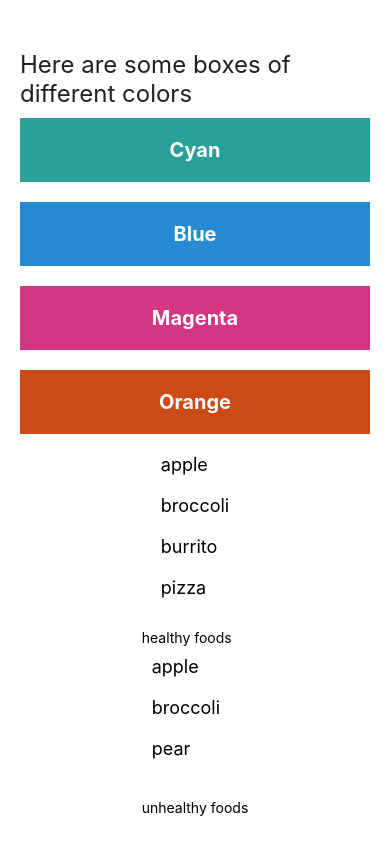
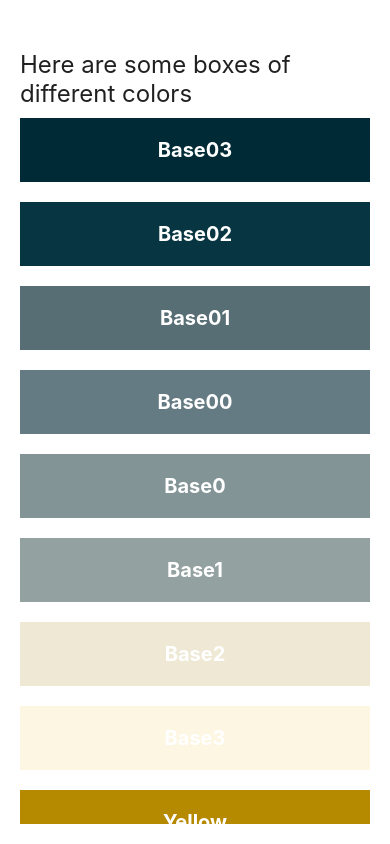
Before and after one commit to joeldmyers/react-native-2024, a React Native app: screen / in a window 390 px wide. Built offline with nearby package versions, Linux system fonts and the light colour scheme.

Commit message:
flatlist exercise

```diff
--- a/App.tsx
+++ b/App.tsx
@@ -19,6 +19,77 @@ const SECTIONFOODS: Section[] = [
   { title: "unhealthy foods", data: ["pizza", "burrito"] },
 ];
 
+type Color = {
+  colorName: string;
+  hexCode: string;
+};
+const COLORS: Color[] = [
+  {
+    colorName: "Base03",
+    hexCode: "#002b36",
+  },
+  {
+    colorName: "Base02",
+    hexCode: "#073642",
+  },
+  {
+    colorName: "Base01",
+    hexCode: "#586e75",
+  },
+  {
+    colorName: "Base00",
+    hexCode: "#657b83",
+  },
+  {
+    colorName: "Base0",
+    hexCode: "#839496",
+  },
+  {
+    colorName: "Base1",
+    hexCode: "#93a1a1",
+  },
+  {
+    colorName: "Base2",
+    hexCode: "#eee8d5",
+  },
+  {
+    colorName: "Base3",
+    hexCode: "#fdf6e3",
+  },
+  {
+    colorName: "Yellow",
+    hexCode: "#b58900",
+  },
+  {
+    colorName: "Orange",
+    hexCode: "#cb4b16",
+  },
+  {
+    colorName: "Red",
+    hexCode: "#dc322f",
+  },
+  {
+    colorName: "Magenta",
+    hexCode: "#d33682",
+  },
+  {
+    colorName: "Violet",
+    hexCode: "#6c71c4",
+  },
+  {
+    colorName: "Blue",
+    hexCode: "#268bd2",
+  },
+  {
+    colorName: "Cyan",
+    hexCode: "#2aa198",
+  },
+  {
+    colorName: "Green",
+    hexCode: "#859990",
+  },
+];
+
 const App = () => {
   return (
     <SafeAreaView style={styles.container}>
@@ -27,21 +98,15 @@ const App = () => {
           Here are some boxes of different colors
         </Text>
       </View>
-      <ColorBox colorName="Cyan" hexCode="#2aa198" />
-      <ColorBox colorName="Blue" hexCode="#268bd2" />
-      <ColorBox colorName="Magenta" hexCode="#d33682" />
-      <ColorBox colorName="Orange" hexCode="#cb4b16" />
       <FlatList
-        data={FOODS}
-        keyExtractor={(item) => item}
-        renderItem={(data) => <Text style={styles.bodyText}>{data.item}</Text>}
-      />
-      <SectionList
-        sections={SECTIONFOODS}
-        keyExtractor={(item) => item}
-        renderItem={(data) => <Text style={styles.bodyText}>{data.item}</Text>}
-        renderSectionHeader={({ section }) => (
-          <Text style={styles.header}>{section.title}</Text>
+        style={{ width: "100%" }}
+        data={COLORS}
+        keyExtractor={(item) => item.colorName}
+        renderItem={(data) => (
+          <ColorBox
+            colorName={data.item.colorName}
+            hexCode={data.item.hexCode}
+          />
         )}
       />
     </SafeAreaView>
```
Also changed, not shown: 1 other file (tests, documents, lock files or other folders).
